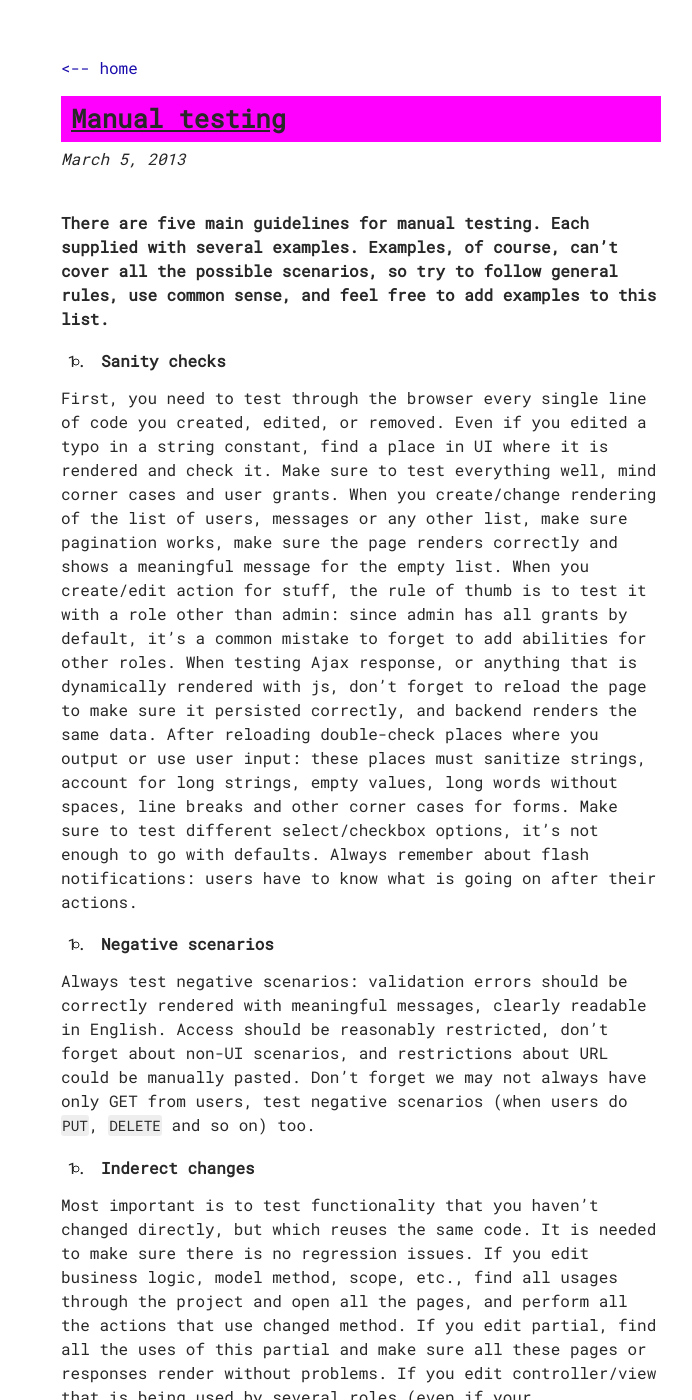
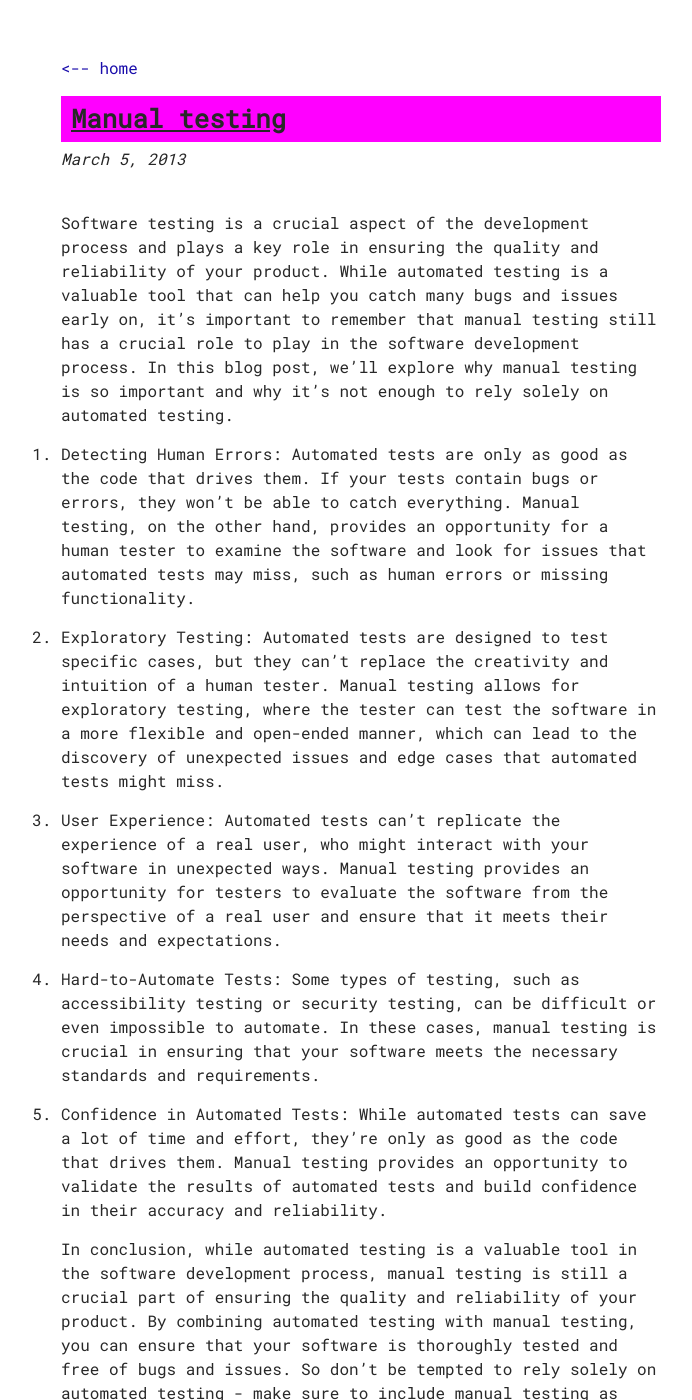
Before and after one commit to vshvedov/vladcodes, a Jekyll site: the page built from _posts/2013-03-05-manual-testing.md, in a window 1280 px wide and 1400 px high. Shown: the whole window, without its empty margins (279-971 px from the left). Built offline with Jekyll 4.4.1, drawn with Linux system fonts in a browser that asks for light colours; some of the changed text lies outside the part shown.

Commit message:
Update 2013-03-05-manual-testing.md

```diff
--- a/_posts/2013-03-05-manual-testing.md
+++ b/_posts/2013-03-05-manual-testing.md
@@ -3,26 +3,17 @@ layout: post
 title: Manual testing
 ---
 
-> There are five main guidelines for manual testing. Each supplied with several examples. Examples, of course, can't cover all the possible scenarios, so try to follow general rules, use common sense, and feel free to add examples to this list.
+Software testing is a crucial aspect of the development process and plays a key role in ensuring the quality and reliability of your product. While automated testing is a valuable tool that can help you catch many bugs and issues early on, it's important to remember that manual testing still has a crucial role to play in the software development process. In this blog post, we'll explore why manual testing is so important and why it's not enough to rely solely on automated testing.
 
-* 1. **Sanity checks**
+1.  Detecting Human Errors: Automated tests are only as good as the code that drives them. If your tests contain bugs or errors, they won't be able to catch everything. Manual testing, on the other hand, provides an opportunity for a human tester to examine the software and look for issues that automated tests may miss, such as human errors or missing functionality.
 
-First, you need to test through the browser every single line of code you created, edited, or removed. Even if you edited a typo in a string constant, find a place in UI where it is rendered and check it. Make sure to test everything well, mind corner cases and user grants. When you create/change rendering of the list of users, messages or any other list, make sure pagination works, make sure the page renders correctly and shows a meaningful message for the empty list. When you create/edit action for stuff, the rule of thumb is to test it with a role other than admin: since admin has all grants by default, it's a common mistake to forget to add abilities for other roles. When testing Ajax response, or anything that is dynamically rendered with js, don't forget to reload the page to make sure it persisted correctly, and backend renders the same data. After reloading double-check places where you output or use user input: these places must sanitize strings, account for long strings, empty values, long words without spaces, line breaks and other corner cases for forms. Make sure to test different select/checkbox options, it's not enough to go with defaults. Always remember about flash notifications: users have to know what is going on after their actions.
+2.  Exploratory Testing: Automated tests are designed to test specific cases, but they can't replace the creativity and intuition of a human tester. Manual testing allows for exploratory testing, where the tester can test the software in a more flexible and open-ended manner, which can lead to the discovery of unexpected issues and edge cases that automated tests might miss.
 
-* 2. **Negative scenarios**
+3.  User Experience: Automated tests can't replicate the experience of a real user, who might interact with your software in unexpected ways. Manual testing provides an opportunity for testers to evaluate the software from the perspective of a real user and ensure that it meets their needs and expectations.
 
-Always test negative scenarios: validation errors should be correctly rendered with meaningful messages, clearly readable in English. Access should be reasonably restricted, don't forget about non-UI scenarios, and restrictions about URL could be manually pasted. Don't forget we may not always have only GET from users, test negative scenarios (when users do `PUT`, `DELETE` and so on) too.
+4.  Hard-to-Automate Tests: Some types of testing, such as accessibility testing or security testing, can be difficult or even impossible to automate. In these cases, manual testing is crucial in ensuring that your software meets the necessary standards and requirements.
 
-* 3. **Inderect changes**
+5.  Confidence in Automated Tests: While automated tests can save a lot of time and effort, they're only as good as the code that drives them. Manual testing provides an opportunity to validate the results of automated tests and build confidence in their accuracy and reliability.
 
-Most important is to test functionality that you haven't changed directly, but which reuses the same code. It is needed to make sure there is no regression issues. If you edit business logic, model method, scope, etc., find all usages through the project and open all the pages, and perform all the actions that use changed method. If you edit partial, find all the uses of this partial and make sure all these pages or responses render without problems. If you edit controller/view that is being used by several roles (even if your functionality relates to one role), check actions of this controller with each role, make sure there are no errors, that all required functionality is present, and that no partials/buttons from other roles have been rendered by mistake. If you edit CSS class, make sure all uses of this class are rendered as expected.
 
-* 4. **Environments differences**
-
-Mind the difference in development and production environments. Something that works in development might break with production config. If you edit assets, make sure rake assets:precompile runs without errors. If you add migrations, make sure they run in both directions and, if you make several migrations, they can be run all at once. Rails’ assets pipeline could be your friend, or some small CSS change could make the whole application inaccessible in Production.
-
-* 5. **More sanity checks**
-
-Remember, red specs help you discover some of these problems much faster, but green specs don't guarantee that everything is perfect. That's why we absolutely need manual testing combined with automated tests. Keep guard running all the time to make local continuous testing before pull-requesting.
-
-> And rule zero (to rule them all, and in the darkness bind them) is: when doing manual testing, always think of what you are doing; because, while we have rspec/unit tests and Cucumber for automated tests, nothing can replace testing made by a developer.
+In conclusion, while automated testing is a valuable tool in the software development process, manual testing is still a crucial part of ensuring the quality and reliability of your product. By combining automated testing with manual testing, you can ensure that your software is thoroughly tested and free of bugs and issues. So don't be tempted to rely solely on automated testing - make sure to include manual testing as part of your development process and enjoy the benefits of a well-tested and reliable product.
```
